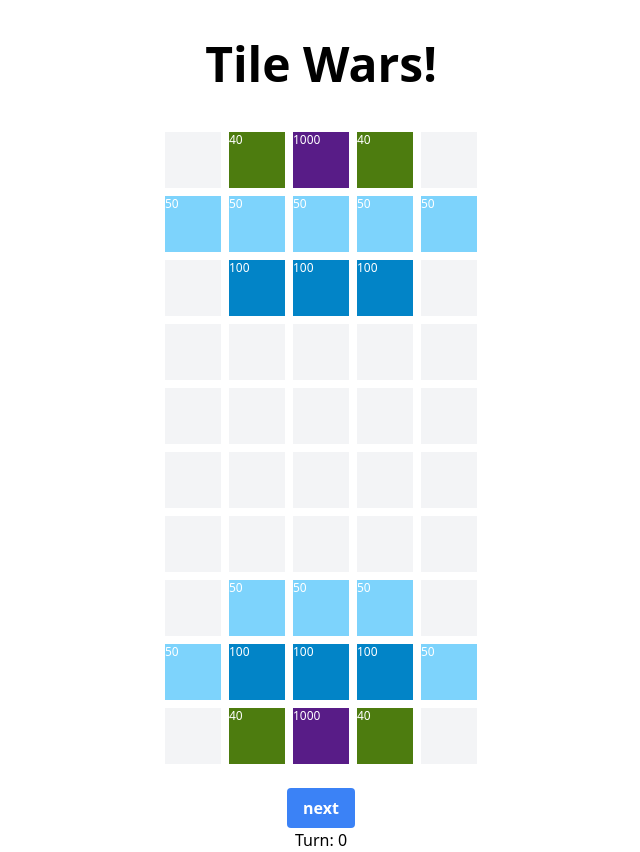
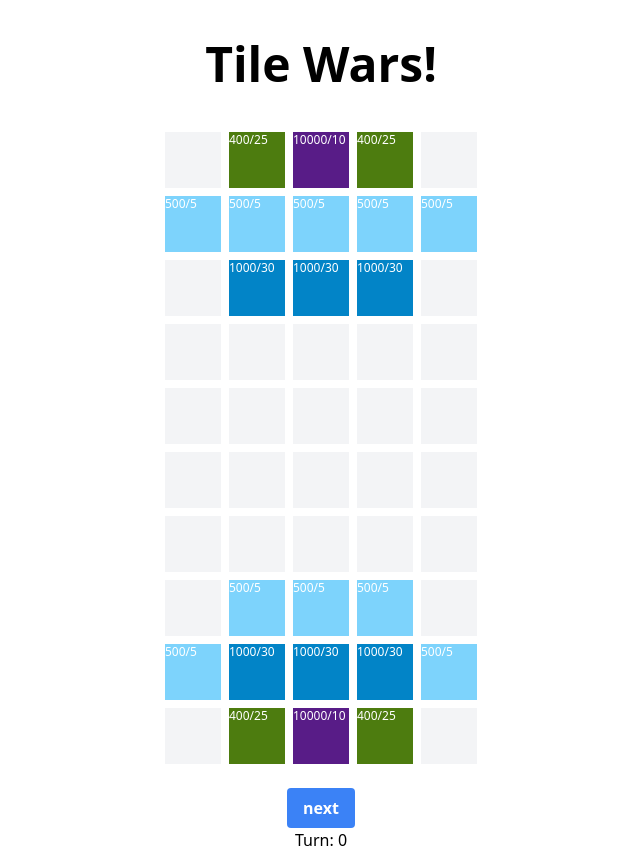
Before and after one commit to mktcode/tilewars, a Vue app: page / in a window 1280 px wide. Shown: the whole page, without its empty margins (319-959 px from the left). Built offline with nearby package versions, Linux system fonts and the light colour scheme.

Commit message:
prototyping

```diff
--- a/src/Tile.vue
+++ b/src/Tile.vue
@@ -24,10 +24,10 @@ const unit = computed(() => {
 <template>
   <div class="flex rounded-xl text-white text-xs w-14 h-14">
     <template v-if="unit && unit.health > 0">
-      <Tank v-if="unit.tags.includes('tank')">{{ unit.health }}</Tank>
-      <Soldier v-if="unit.tags.includes('soldier')">{{ unit.health }}</Soldier>
-      <Sniper v-if="unit.tags.includes('sniper')">{{ unit.health }}</Sniper>
-      <Base v-if="unit.tags.includes('base')">{{ unit.health }}</Base>
+      <Tank v-if="unit.tags.includes('tank')">{{ unit.health }}/{{ unit.damage }}</Tank>
+      <Soldier v-if="unit.tags.includes('soldier')">{{ unit.health }}/{{ unit.damage }}</Soldier>
+      <Sniper v-if="unit.tags.includes('sniper')">{{ unit.health }}/{{ unit.damage }}</Sniper>
+      <Base v-if="unit.tags.includes('base')">{{ unit.health }}/{{ unit.damage }}</Base>
     </template>
     <Empty v-else />
   </div>
--- a/src/game/index.ts
+++ b/src/game/index.ts
@@ -6,22 +6,39 @@ export enum Direction {
 }
 
 const MAX_SPEED = 3
+const MAX_FIRERATE = 3
 
 const moveUnits = (turnCount: number, direction: Direction, units: Unit[], enemyUnits: Unit[]) => {
   units.forEach(unit => {
+    if (unit.speed === 0) return
+    if (unit.health === 0) return
+
     const speedAllowsMove = unit.speed > 0 && turnCount % (1 + MAX_SPEED - unit.speed) === 0
-    if (speedAllowsMove) {
-      const targetY = unit.y + (direction === Direction.Up ? 1 : -1)
-      const isBlockedByUnit = [...units, ...enemyUnits].find(otherUnit => otherUnit.x === unit.x && otherUnit.y === targetY)
-      if (!isBlockedByUnit) {
-        unit.y = targetY
-      }
-    }
+    if (!speedAllowsMove) return
+
+    const targetY = unit.y + (direction === Direction.Up ? 1 : -1)
+    if (targetY < 1 || targetY > 10) return
+
+    const isBlockedByUnit = [...units, ...enemyUnits].find(
+      otherUnit =>
+        otherUnit.health > 0 &&
+        otherUnit.x === unit.x &&
+        otherUnit.y === targetY
+    )
+    if (isBlockedByUnit) return
+
+    unit.y = targetY
   })
 }
 
-const dealDamage = (units: Unit[], enemyUnits: Unit[]) => {
+const dealDamage = (turnCount: number, units: Unit[], enemyUnits: Unit[]) => {
   units.forEach(unit => {
+    if (unit.damage === 0) return
+    if (unit.health === 0) return
+
+    const firerateAllowsAttack = unit.firerate > 0 && turnCount % (1 + MAX_FIRERATE - unit.firerate) === 0
+    if (!firerateAllowsAttack) return
+
     const closestLivingEnemyInRange = enemyUnits
       .filter(enemy => enemy.health > 0)
       .filter(enemy => enemy.x <= unit.x + unit.range && enemy.x >= unit.x - unit.range)
@@ -32,17 +49,17 @@ const dealDamage = (units: Unit[], enemyUnits: Unit[]) => {
         return aDistance - bDistance
       })[0]
 
-    if (closestLivingEnemyInRange) {
-      closestLivingEnemyInRange.health -= unit.damage
-      if (closestLivingEnemyInRange.health < 0) closestLivingEnemyInRange.health = 0
-    }
+    if (!closestLivingEnemyInRange) return
+
+    closestLivingEnemyInRange.health -= unit.damage
+    if (closestLivingEnemyInRange.health < 0) closestLivingEnemyInRange.health = 0
   })
 }
 
 const playHalfTurn = (turnCount: number, direction: Direction, units: Unit[], enemyUnits: Unit[]) => {
   moveUnits(turnCount, direction, units, enemyUnits)
-  dealDamage(units, enemyUnits)
-  dealDamage(enemyUnits, units)
+  dealDamage(turnCount, units, enemyUnits)
+  dealDamage(turnCount, enemyUnits, units)
 }
 
 export const playTurn = (turnCount: number, player1Units: Unit[], player2Units: Unit[]) => {
--- a/src/game/objects.ts
+++ b/src/game/objects.ts
@@ -18,25 +18,25 @@ export abstract class Unit extends GameObject {
 }
 
 export class Tank extends Unit {
-  health = 100
+  health = 1000
   damage = 30
-  firerate = 3
+  firerate = 1
   range = 3
   speed = 2
   tags = ['tank']
 }
 
 export class Soldier extends Unit {
-  health = 50
+  health = 500
   damage = 5
-  firerate = 1
+  firerate = 3
   range = 1
-  speed = 1
+  speed = 3
   tags = ['soldier']
 }
 
 export class Sniper extends Unit {
-  health = 40
+  health = 400
   damage = 25
   firerate = 2
   range = 5
@@ -45,7 +45,7 @@ export class Sniper extends Unit {
 }
 
 export class Base extends Unit {
-  health = 1000
+  health = 10000
   damage = 10
   firerate = 1
   range = 1
```
